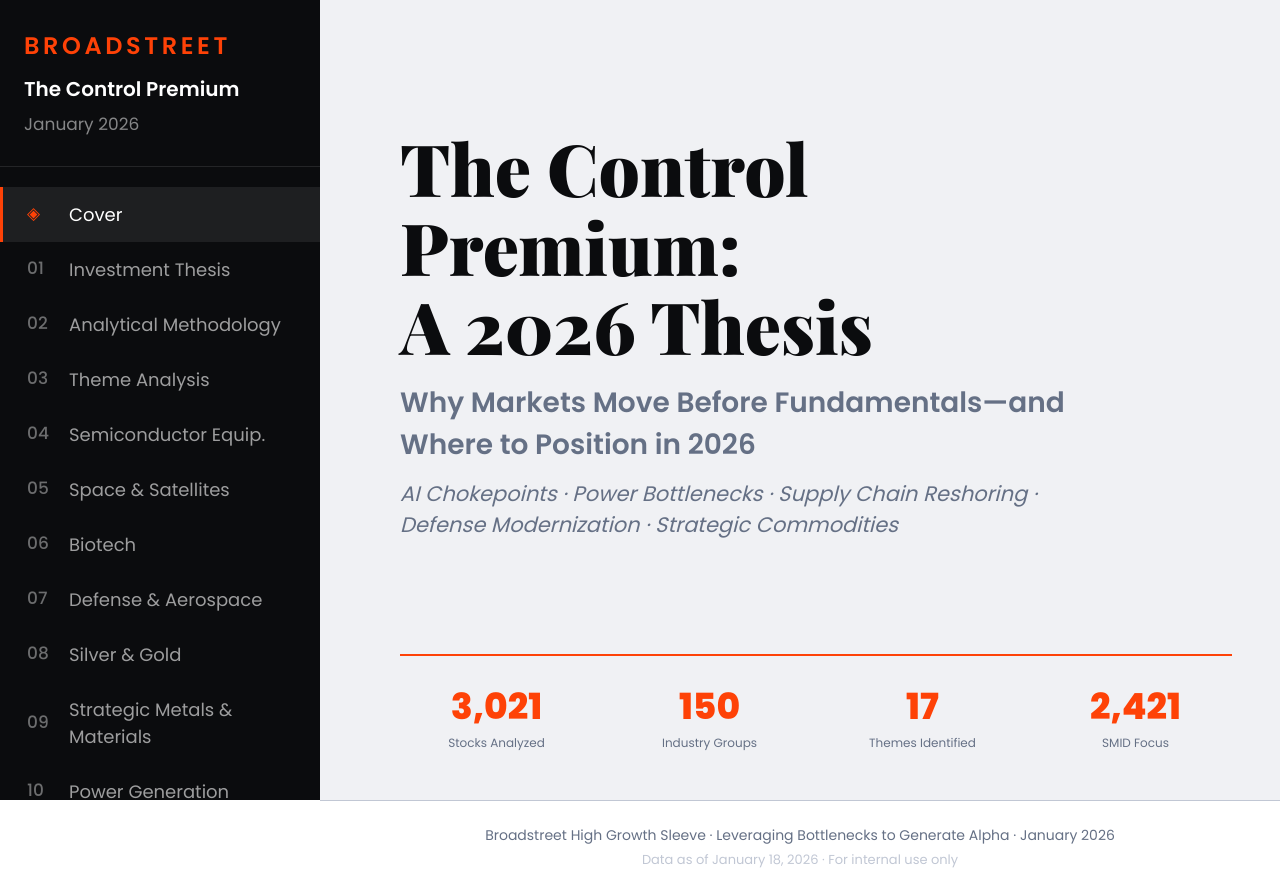
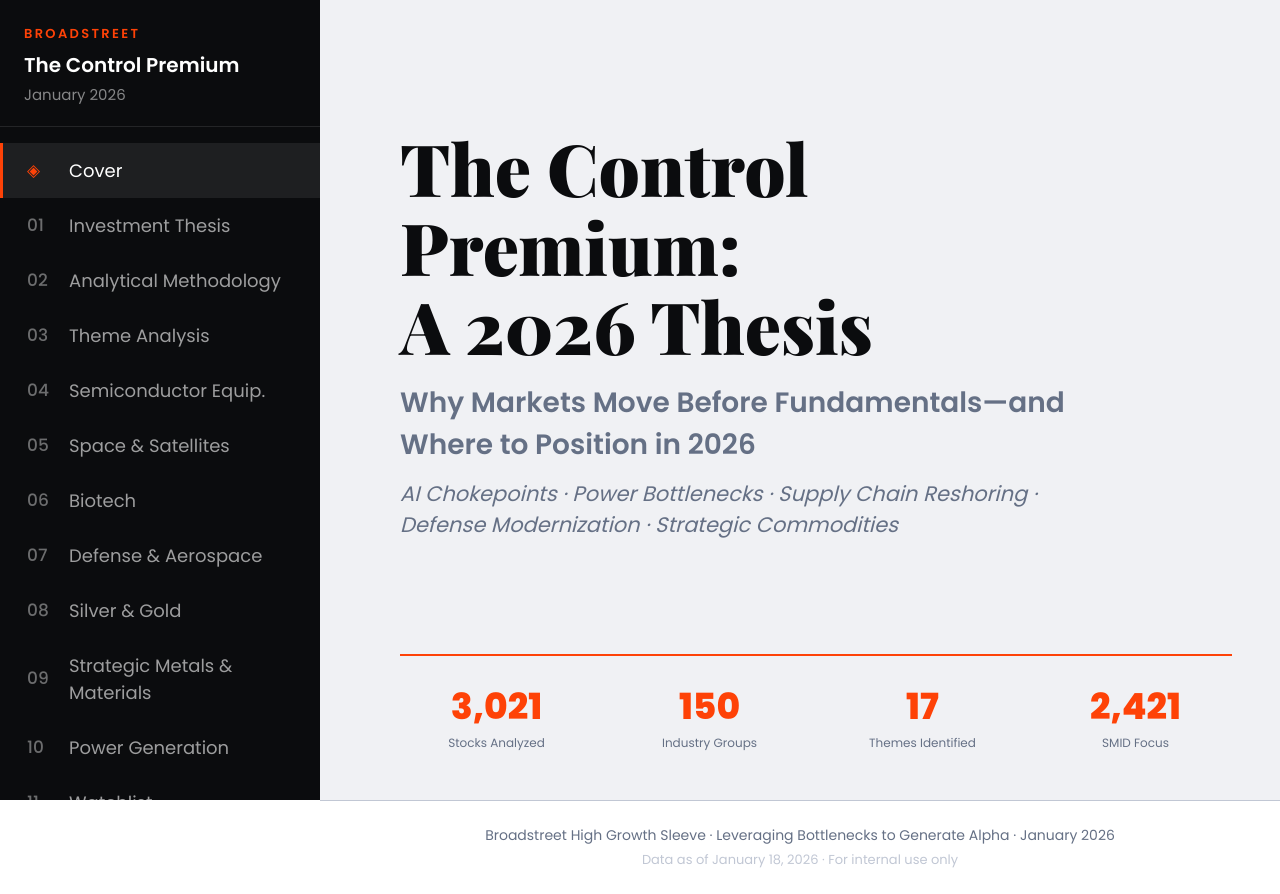
Before and after one commit to jessica-learns/2026_Investment_Outlook, a Next.js app: page / in a window 1280 px wide. Built offline with nearby package versions, Linux system fonts and the light colour scheme.

Commit message:
Refactor layout and styling in AIMarketThemesReportV8

```diff
--- a/components/AIMarketThemesReportV8.jsx
+++ b/components/AIMarketThemesReportV8.jsx
@@ -1887,11 +1887,11 @@ export default function AIMarketThemesReportV8() {
   return (
     <div style={{ display: 'flex', minHeight: '100vh', fontFamily: "'Poppins', sans-serif" }}>
       <style>{`@import url('https://fonts.googleapis.com/css2?family=Playfair+Display:wght@400;500;600;700;800;900&family=Poppins:wght@300;400;500;600;700;800;900&family=JetBrains+Mono:wght@400;500&display=swap');`}</style>
-      <div style={{ width: '320px', backgroundColor: p.strong, padding: '28px 0', flexShrink: 0, position: 'sticky', top: 0, height: '100vh', overflowY: 'auto', display: 'flex', flexDirection: 'column' }}>
-        <div style={{ padding: '0 24px 28px', borderBottom: '1px solid rgba(255,255,255,0.1)', marginBottom: '20px' }}>
-          <div style={{ fontSize: '24px', fontWeight: 600, letterSpacing: '0.15em', color: p.action, marginBottom: '10px' }}>BROADSTREET</div>
+      <div style={{ width: '320px', backgroundColor: p.strong, padding: '24px 0', flexShrink: 0, position: 'sticky', top: 0, height: '100vh', overflowY: 'auto', display: 'flex', flexDirection: 'column' }}>
+        <div style={{ padding: '0 24px 20px', borderBottom: '1px solid rgba(255,255,255,0.1)', marginBottom: '16px' }}>
+          <div style={{ fontSize: '13px', fontWeight: 600, letterSpacing: '0.18em', color: p.action, marginBottom: '6px' }}>BROADSTREET</div>
           <div style={{ fontSize: '20px', fontWeight: 600, color: p.surface1 }}>The Control Premium</div>
-          <div style={{ fontSize: '17px', color: 'rgba(255,255,255,0.5)', marginTop: '8px' }}>January 2026</div>
+          <div style={{ fontSize: '15px', color: 'rgba(255,255,255,0.5)', marginTop: '4px' }}>January 2026</div>
         </div>
         <nav style={{ flex: 1 }}>
           {sections.map((sec, i) => (
```
